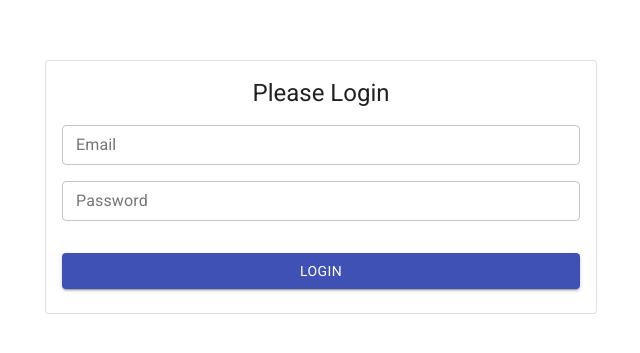
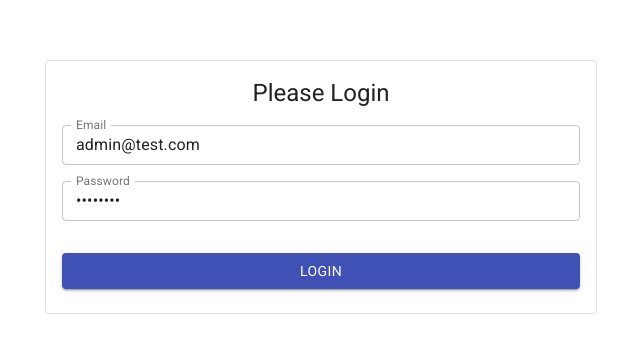
Before and after one commit to handikade/ng-react, a React (Create React App) app: page /login in a window 1280 px wide. Shown: the part 213-566 px from the top of the page, without its empty margins (319-959 px from the left). Built offline with nearby package versions, Linux system fonts and the light colour scheme.

Commit message:
login logic with AuthService

```diff
--- a/src/pages/auth/Login.tsx
+++ b/src/pages/auth/Login.tsx
@@ -1,4 +1,4 @@
-import React from 'react'
+import React, { useState } from 'react'
 import { useFormik } from 'formik'
 import * as Yup from 'yup'
 import Card from '@material-ui/core/Card'
@@ -6,6 +6,8 @@ import CardContent from '@material-ui/core/CardContent'
 import Button from '@material-ui/core/Button'
 import TextField from '@material-ui/core/TextField'
 import { Container, Typography } from '@material-ui/core'
+import AuthService from '../../services/auth/AuthService'
+import { useHistory } from 'react-router-dom'
 
 const validationSchema = Yup.object({
   email: Yup.string()
@@ -17,14 +19,39 @@ const validationSchema = Yup.object({
 })
 
 export default function Login() {
+  const [isLoading, setIsloading] = useState<boolean>(false)
+  const authService = new AuthService()
+
+  const history = useHistory()
+
   const formik = useFormik({
     initialValues: {
-      email: '',
-      password: ''
+      email: 'admin@test.com',
+      password: '12345678'
     },
     validationSchema: validationSchema,
     onSubmit: (values) => {
-      alert(JSON.stringify(values, null, 2))
+      setIsloading(true)
+
+      authService
+        .login({
+          email: values.email,
+          password: values.password
+        })
+        .subscribe(
+          (response) => {
+            console.log('#debug response:', response)
+            localStorage.setItem('token', response.token)
+            history.push('/')
+          },
+          (error) => {
+            setIsloading(false)
+            console.log('#debug error:', error)
+          },
+          () => {
+            setIsloading(false)
+          }
+        )
     }
   })
 
@@ -52,6 +79,7 @@ export default function Login() {
                     onChange={formik.handleChange}
                     error={formik.touched.email && Boolean(formik.errors.email)}
                     helperText={formik.touched.email && formik.errors.email}
+                    disabled={isLoading}
                   />
                 </div>
                 <div className="mt-4">
@@ -71,6 +99,7 @@ export default function Login() {
                     helperText={
                       formik.touched.password && formik.errors.password
                     }
+                    disabled={isLoading}
                   />
                 </div>
               </div>
@@ -79,6 +108,7 @@ export default function Login() {
                 variant="contained"
                 fullWidth
                 type="submit"
+                disabled={isLoading}
               >
                 Login
               </Button>
```
